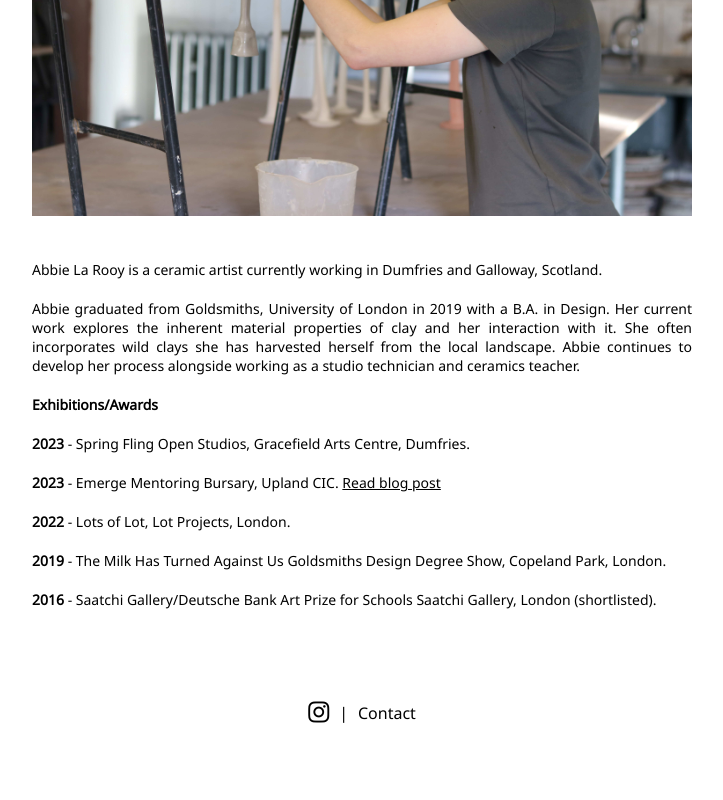
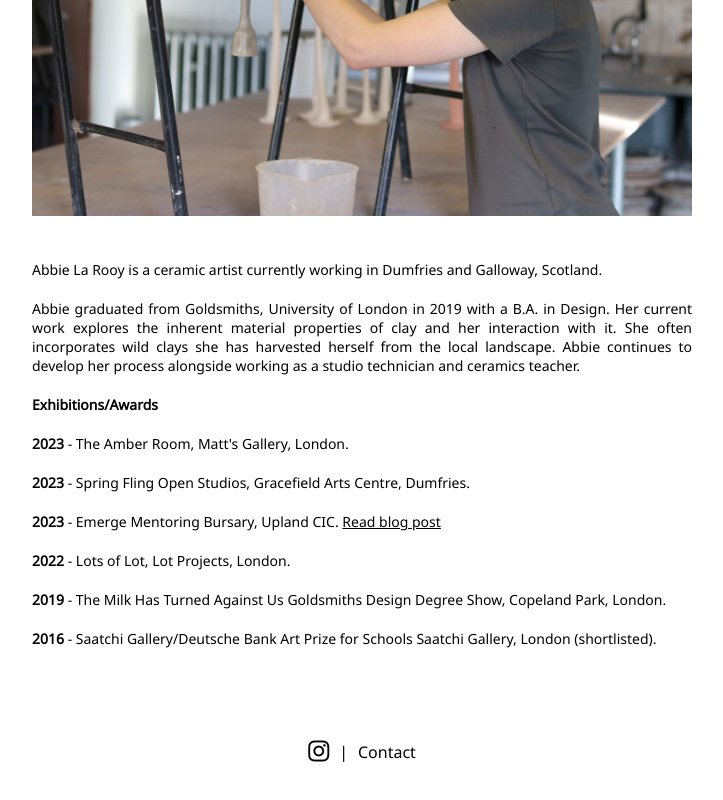
Before and after one commit to eliselarooy/ceramics, a React (Create React App) app: page /#/about in a window 1280 px wide. Shown: the part 526-1326 px from the top of the page, without its empty margins (278-1001 px from the left). Before the commit the page ends 1303 px from the top, so only its background shows below. Built offline with nearby package versions, Linux system fonts and the light colour scheme; a web font is replaced by a local one.

Commit message:
update exhibitions and image

```diff
--- a/src/components/About.js
+++ b/src/components/About.js
@@ -21,6 +21,9 @@ const About = () => {
         <div className="exhibitions">
           <p>
             <b>Exhibitions/Awards</b>
+          </p>
+          <p>
+            <b>2023</b> - The Amber Room, Matt's Gallery, London.
           </p>
           <p>
             <b>2023</b> - Spring Fling Open Studios, Gracefield Arts Centre,
--- a/src/components/Contact.js
+++ b/src/components/Contact.js
@@ -1,5 +1,5 @@
 import React from 'react';
-import abbie from '../images/IMG_7247LR.jpg';
+import abbie from '../images/throwing-andy-priestman-emerge-august-2023.jpg';
 
 const Contact = () => {
   return (
```
Also changed, not shown: src/images/throwing-andy-priestman-emerge-august-2023.jpg (added).
